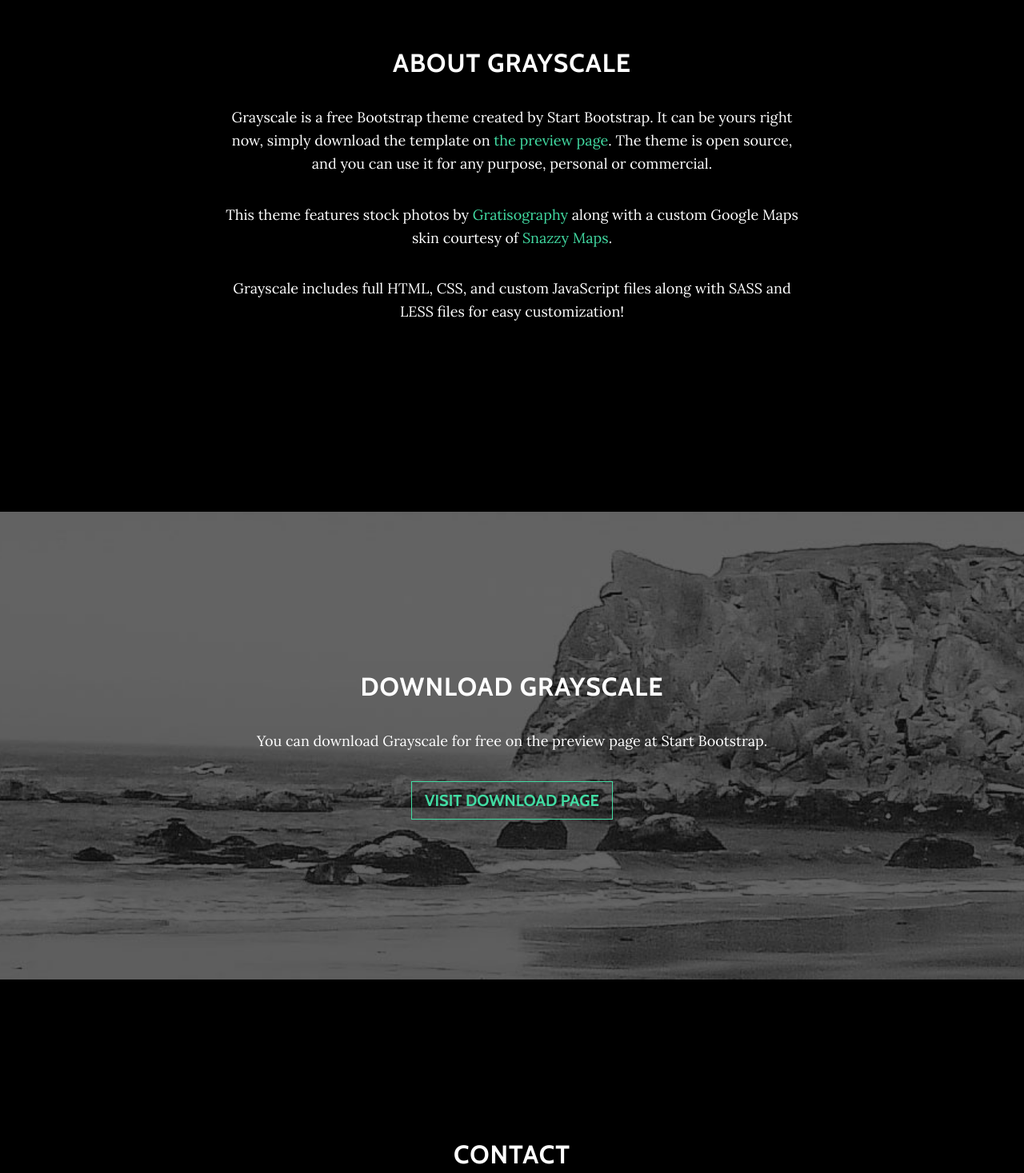
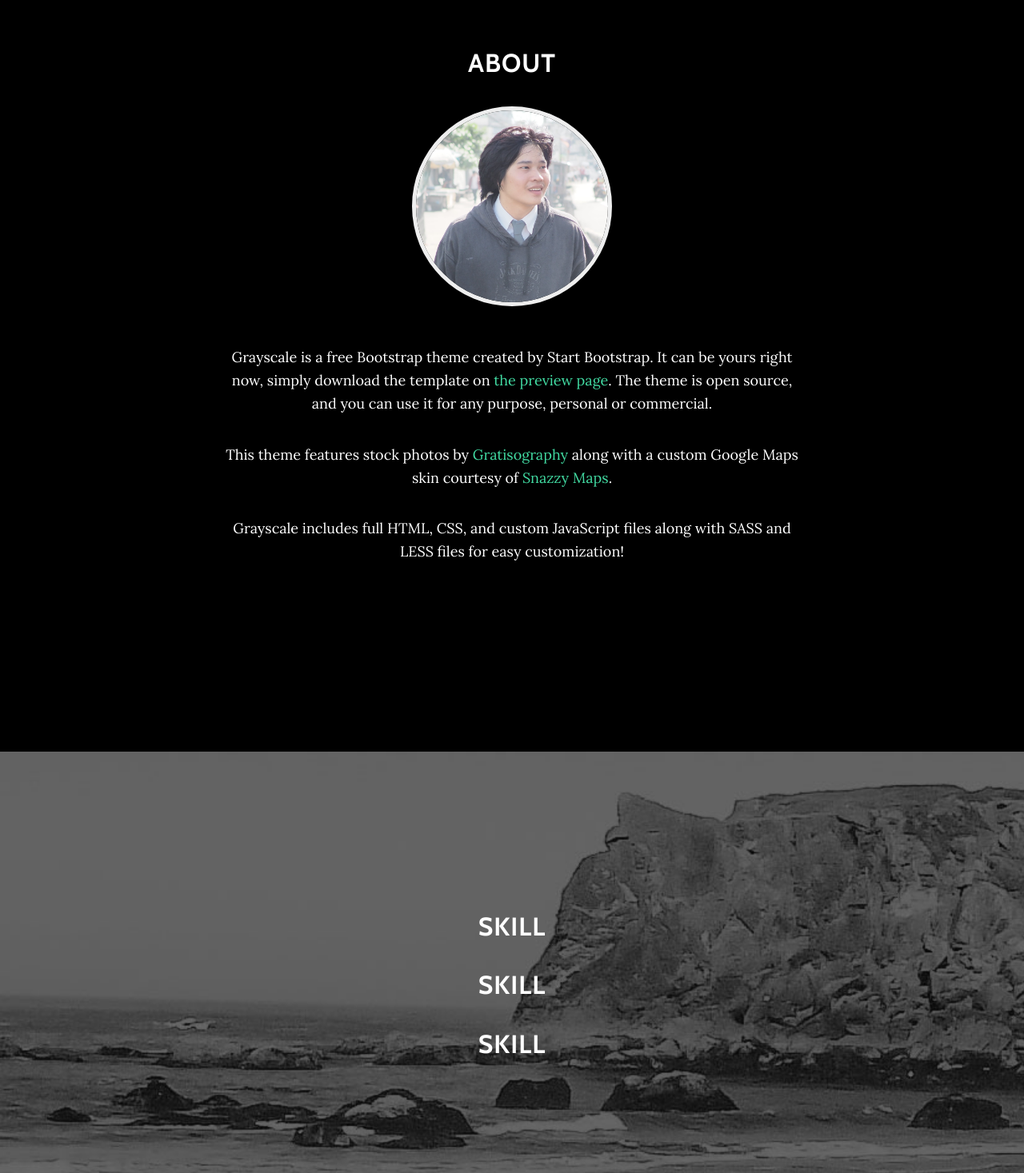
Before and after one commit to kimkimhun/veckenz.io, a plain HTML site: page index.html in a window 1280 px wide. Shown: the part 940-2407 px from the top of the page at 80% size. Drawn offline with nearby package versions, Linux system fonts and the light colour scheme; some packages are replaced by stand-ins of ours.

Commit message:
change about

```diff
--- /dev/null
+++ b/css/custom.css
@@ -0,0 +1,7 @@
+.avatar {
+  border-radius: 50%;
+  border: 5px solid #eeeeee;
+  width: 250xp;
+  height: 250px;
+  margin-bottom: 50px;
+}
--- a/index.html
+++ b/index.html
@@ -20,6 +20,7 @@
 
   <!-- Custom styles for this template -->
   <link href="css/grayscale.min.css" rel="stylesheet">
+  <link href="css/custom.css" rel="stylesheet">
 
 </head>
 
@@ -29,7 +30,8 @@
   <nav class="navbar navbar-expand-lg navbar-light fixed-top" id="mainNav">
     <div class="container">
       <a class="navbar-brand js-scroll-trigger" href="#page-top">Veckenz</a>
-        <button class="navbar-toggler navbar-toggler-right" type="button" data-toggle="collapse" data-target="#navbarResponsive" aria-controls="navbarResponsive" aria-expanded="false" aria-label="Toggle navigation">
+      <button class="navbar-toggler navbar-toggler-right" type="button" data-toggle="collapse" data-target="#navbarResponsive"
+        aria-controls="navbarResponsive" aria-expanded="false" aria-label="Toggle navigation">
         Menu
         <i class="fa fa-bars"></i>
       </button>
@@ -39,7 +41,7 @@
             <a class="nav-link js-scroll-trigger" href="#about">About</a>
           </li>
           <li class="nav-item">
-              <a class="nav-link js-scroll-trigger" href="#tools">Tools</a>
+            <a class="nav-link js-scroll-trigger" href="#skill">Skill</a>
           </li>
           <li class="nav-item">
             <a class="nav-link js-scroll-trigger" href="#contact">Contact</a>
@@ -56,7 +58,7 @@
         <div class="row">
           <div class="col-lg-8 mx-auto">
             <h1 class="brand-heading">Welcome</h1>
-              <p class="intro-text"></p>
+            <p>veckenz developer</p>
             <a href="#about" class="btn btn-circle js-scroll-trigger">
               <i class="fa fa-angle-double-down animated"></i>
             </a>
@@ -71,8 +73,12 @@
     <div class="container">
       <div class="row">
         <div class="col-lg-8 mx-auto">
-            <h2>About Grayscale</h2>
-            <p>Grayscale is a free Bootstrap theme created by Start Bootstrap. It can be yours right now, simply download the template on
+          <h2>About</h2>
+
+          <img class="avatar" src="./img/kimz.jpg" alt="kim"/>
+
+          <p>Grayscale is a free Bootstrap theme created by Start Bootstrap. It can be yours right now, simply download the
+            template on
             <a href="http://startbootstrap.com/template-overviews/grayscale/">the preview page</a>. The theme is open source, and you can use it for any purpose, personal or commercial.</p>
           <p>This theme features stock photos by
             <a href="http://gratisography.com/">Gratisography</a>
@@ -85,12 +91,18 @@
   </section>
 
   <!-- Download Section -->
-    <section id="tools" class="download-section content-section text-center">
+  <section id="skill" class="download-section content-section text-center">
     <div class="container">
       <div class="col-lg-8 mx-auto">
-          <h2>Download Grayscale</h2>
-          <p>You can download Grayscale for free on the preview page at Start Bootstrap.</p>
-          <a href="http://startbootstrap.com/template-overviews/grayscale/" class="btn btn-default btn-lg">Visit Download Page</a>
+        <h2>Skill</h2>
+      </div>
+    </div>
+    <div class="container">
+      <div class="col-lg-6 mx-auto">
+        <h2>Skill</h2>
+      </div>
+      <div class="col-lg-8 mx-auto">
+        <h2>Skill</h2>
       </div>
     </div>
   </section>
```
Also changed, not shown: img/kimz.jpg (added). Lines whose indentation alone changed are shown as unchanged.
